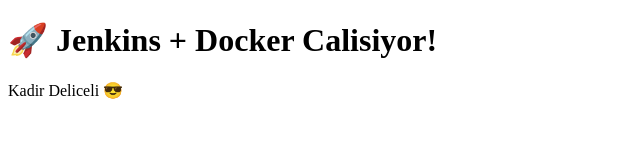
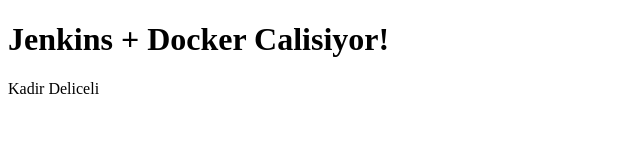
Before and after one commit to KadirDeliceli/TestApi, a plain HTML site: page index.html in a window 1280 px wide. Shown: the whole page, without its empty margins (0-640 px from the left). Drawn offline with Linux system fonts and the light colour scheme.

Commit message:
index düzenlendi yeni

```diff
--- a/index.html
+++ b/index.html
@@ -4,7 +4,7 @@
     <title>Kadir Jenkins Test</title>
 </head>
 <body>
-    <h1>🚀 Jenkins + Docker Calisiyor!</h1>
-    <p>Kadir Deliceli 😎</p>
+    <h1>Jenkins + Docker Calisiyor!</h1>
+    <p>Kadir Deliceli</p>
 </body>
 </html>
```
